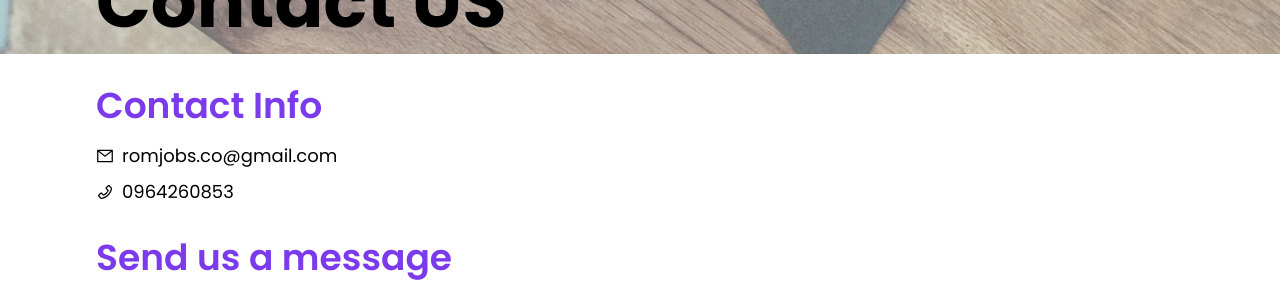
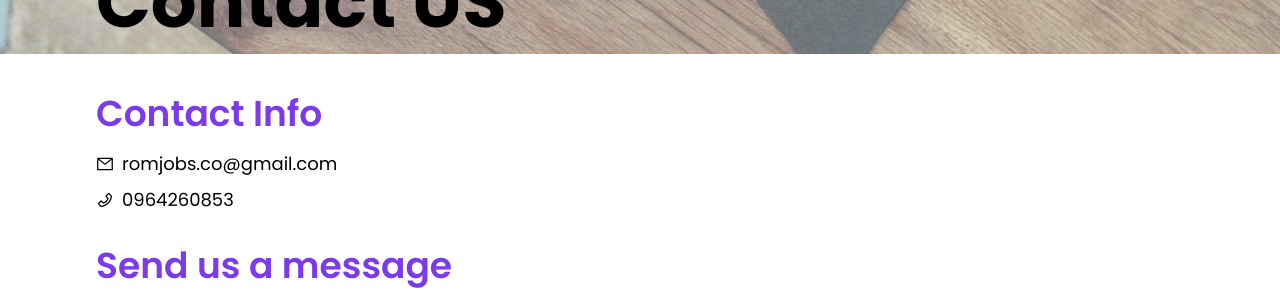
Before and after one commit to Sean-Sophearom/rom-jobs-client, a React (Create React App) app: page /contact in a window 1280 px wide. Shown: the part 394-684 px from the top of the page. Built offline with nearby package versions, Linux system fonts and the light colour scheme; a web font is replaced by a local one.

Commit message:
install html-react-parser

```diff
--- a/package.json
+++ b/package.json
@@ -12,6 +12,7 @@
     "axios": "^0.24.0",
     "draft-js": "^0.11.7",
     "draftjs-to-html": "^0.9.1",
+    "html-react-parser": "^1.4.4",
     "moment": "^2.29.1",
     "postcss": "^7.0.39",
     "react": "^17.0.2",
--- a/src/pages/contact/index.js
+++ b/src/pages/contact/index.js
@@ -25,7 +25,7 @@ const Index = () => {
         </div>
       </div>
 
-      <div className="box flex flex-col gap-2 text-lg">
+      <div className="box flex flex-col gap-2 text-lg pt-6">
         <h2 className="mb-2 font-semibold text-2xl sm:text-3xl lg:text-4xl text-purple-600">Contact Info</h2>
         <p className="flex items-center gap-2">
           <AiOutlineMail /> romjobs.co@gmail.com
```
Also changed, not shown: 1 other file (tests, documents, lock files or other folders).
